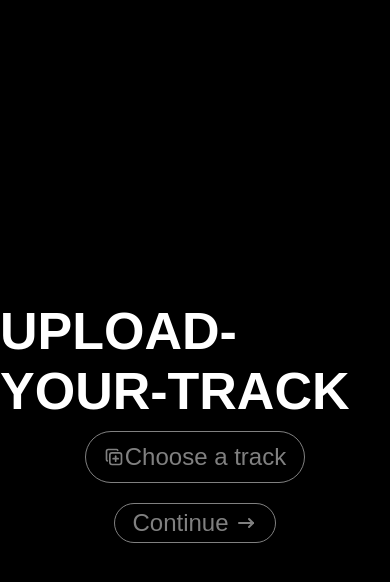
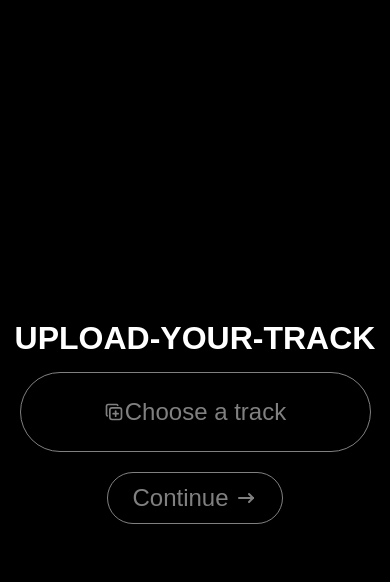
Before and after one commit to woutype/meta-tune, a Django app: page / in a window 390 px wide. Shown: the top 582 px of the page. Run offline with Django 5.2, Linux system fonts and the light colour scheme; some web fonts are replaced.

Commit message:
optimized for phone

```diff
--- a/static/css/load-track.css
+++ b/static/css/load-track.css
@@ -67,6 +67,11 @@ body {
     background: linear-gradient(0deg, rgba(138, 0, 189, 1) 0%, rgba(207, 74, 255, 1) 100%);
 }
 
+#input-label:active {
+    opacity: 0.8;
+    scale: 0.95;
+}
+
 #icon-file {
     width: 20px;
     height: 20px;
@@ -104,6 +109,11 @@ body {
     background: linear-gradient(0deg, rgba(138, 0, 189, 1) 0%, rgba(207, 74, 255, 1) 100%);
 }
 
+#continue-btn:active {
+    opacity: 0.8;
+    scale: 0.95;
+}
+
 @keyframes FadeInButton {
     from {
         opacity: 0;
@@ -125,3 +135,30 @@ body {
         transform: translateY(0);
     }
 }
+
+@media screen and (max-width: 800px) {
+    #main-text {
+        font-size: 32px;
+        margin-bottom: 5px;
+    }
+    #input-label {
+        width: 90vw;
+        height: 80px;
+        border-radius: 40px;
+    }
+    #input-label:hover {
+        width: 95vw;
+        height: 90px;
+        border-radius: 40px;
+    }
+    #continue-btn {
+        width: 45vw;
+        height: 52px;
+        border-radius: 26px;
+    }
+    #continue-btn:hover {
+        width: 90vw;
+        height: 52px;
+        border-radius: 31px;
+    }
+}
--- a/templates/load-track.html
+++ b/templates/load-track.html
@@ -11,7 +11,7 @@
     <h1 id="main-text">UPLOAD-YOUR-TRACK</h1>
     <form method="post" id="upload-form">
         {% csrf_token %}
-        <input type="file" name="track" class="hidden" accept=".mp3, .wav, .flac" required>
+        <input type="file" name="track" class="hidden" id="input-place" accept=".mp3, .wav, .flac" required>
         <label for="input-place" id="input-label">
             <img src="{% static 'file.svg' %}" alt="file" id="icon-file">
             Choose a track
```
